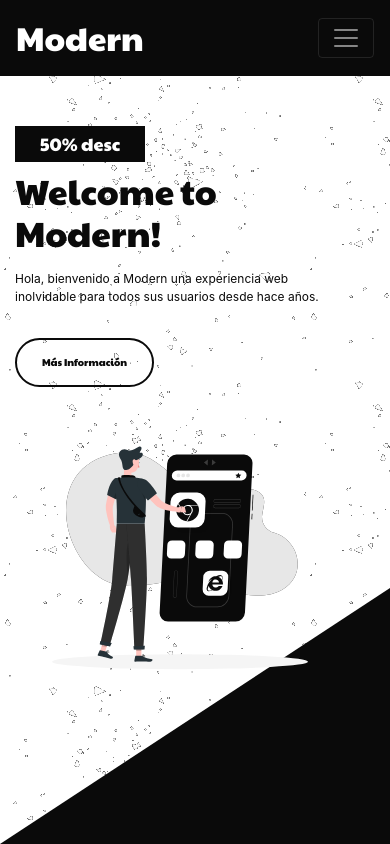
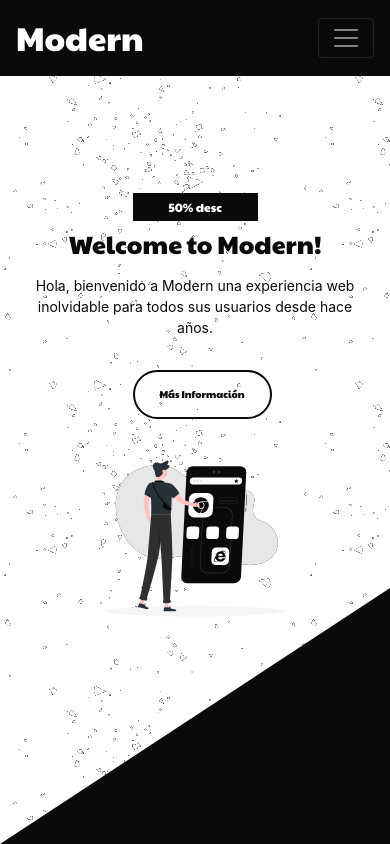
Before and after one commit to edonrosa6/website-modern, a plain HTML site: page index.html in a window 390 px wide. Drawn offline with nearby package versions, Linux system fonts and the light colour scheme.

Commit message:
Se arregla problema del layout

```diff
--- a/css/styles.css
+++ b/css/styles.css
@@ -51,7 +51,6 @@ a {
 
 .modern {
   min-width: 294px;
-  height: 100vh;
   padding: 0;
 }
 
@@ -117,23 +116,83 @@ a:active,
   font-size: 20px;
 }
 
+.box {
+  background-color: #0a0a0a;
+  width: 125px;
+}
+
 .descuento {
-  background-color: #0a0a0a;
   color: #fff;
   font-size: 18px;
-  width: 130px;
   text-align: center;
   padding: 7px;
 }
 
+@media screen and (max-width: 1200px) {
+  .title {
+    font-size: 55px;
+  }
+}
+
 @media screen and (max-width: 768px) {
   .title {
-    font-size: 35px;
+    font-size: 40px;
   }
   .desc {
-    font-size: 12px;
+    font-size: 18px;
+  }
+  .btn {
+    font-size: 18px;
+  }
+
+  .descuento {
+    font-size: 20px;
+  }
+
+  img {
+    width: 70%;
+  }
+}
+
+@media screen and (max-width: 600px) {
+  .title {
+    font-size: 25px;
+    text-align: center;
+  }
+
+  .desc {
+    font-size: 14px;
+    text-align: center;
   }
   .btn {
     font-size: 10px;
+    text-align: center;
+    margin: auto;
+  }
+
+  .boton {
+    width: 125px;
+    margin: auto;
+  }
+
+  .descuento {
+    font-size: 12px;
+    text-align: center;
+  }
+  .box {
+    width: 125px;
+    background-color: #0a0a0a;
+    margin: auto;
+  }
+
+  .row {
+    margin-left: 0;
+    margin-right: 0;
+  }
+
+  img {
+    width: 70%;
+    display: block;
+    margin: auto;
   }
 }
--- a/index.html
+++ b/index.html
@@ -36,20 +36,24 @@
             </div>
 
         </nav>
+    </header>
     <div class="container">
       <div class="row content-center">
           <div class="col-md-6">
+            <div class="box">
               <h1 class="descuento">50% desc</h1>
+            </div>
             <h2 class="title">Welcome to Modern!</h2>
             <p class="mt-3 desc">Hola, bienvenido a Modern una experiencia web inolvidable para todos sus usuarios desde hace años.</p>
+            <div class="boton">
               <a href="#!" class="btn mt-3">Más Información</a>
+            </div>
           </div>
           <div class="col-md-6">
               <img src="img/modern.svg" class="img-fluid" alt="Ilustración persona con celular"/>
           </div>
       </div>
   </div>
-    </header>
 
     <script src="https://code.jquery.com/jquery-3.2.1.slim.min.js" integrity="sha384-KJ3o2DKtIkvYIK3UENzmM7KCkRr/rE9/Qpg6aAZGJwFDMVNA/GpGFF93hXpG5KkN" crossorigin="anonymous"></script>
 <script src="https://cdnjs.cloudflare.com/ajax/libs/popper.js/1.12.9/umd/popper.min.js" integrity="sha384-ApNbgh9B+Y1QKtv3Rn7W3mgPxhU9K/ScQsAP7hUibX39j7fakFPskvXusvfa0b4Q" crossorigin="anonymous"></script>
```
Lines whose indentation alone changed are shown as unchanged.
